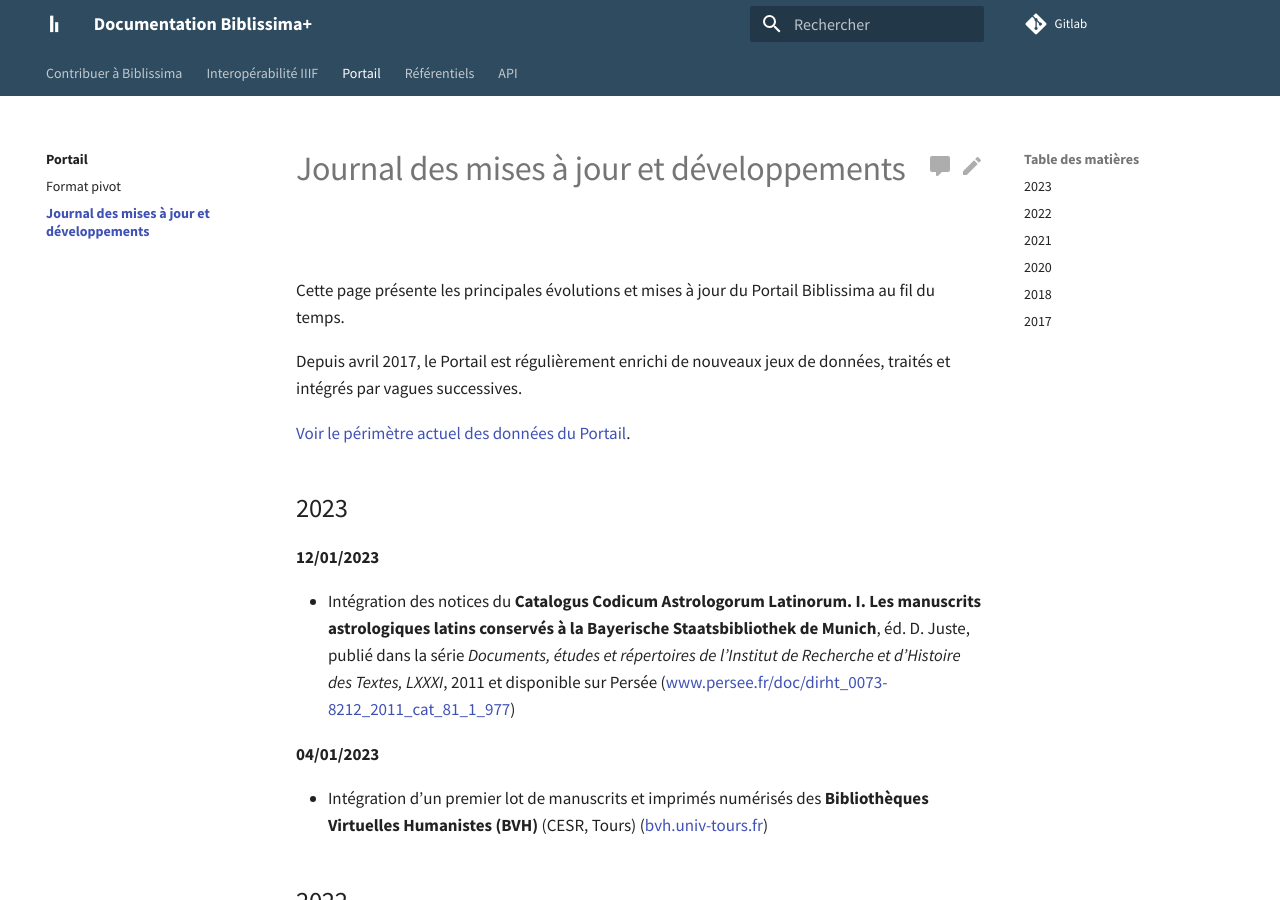
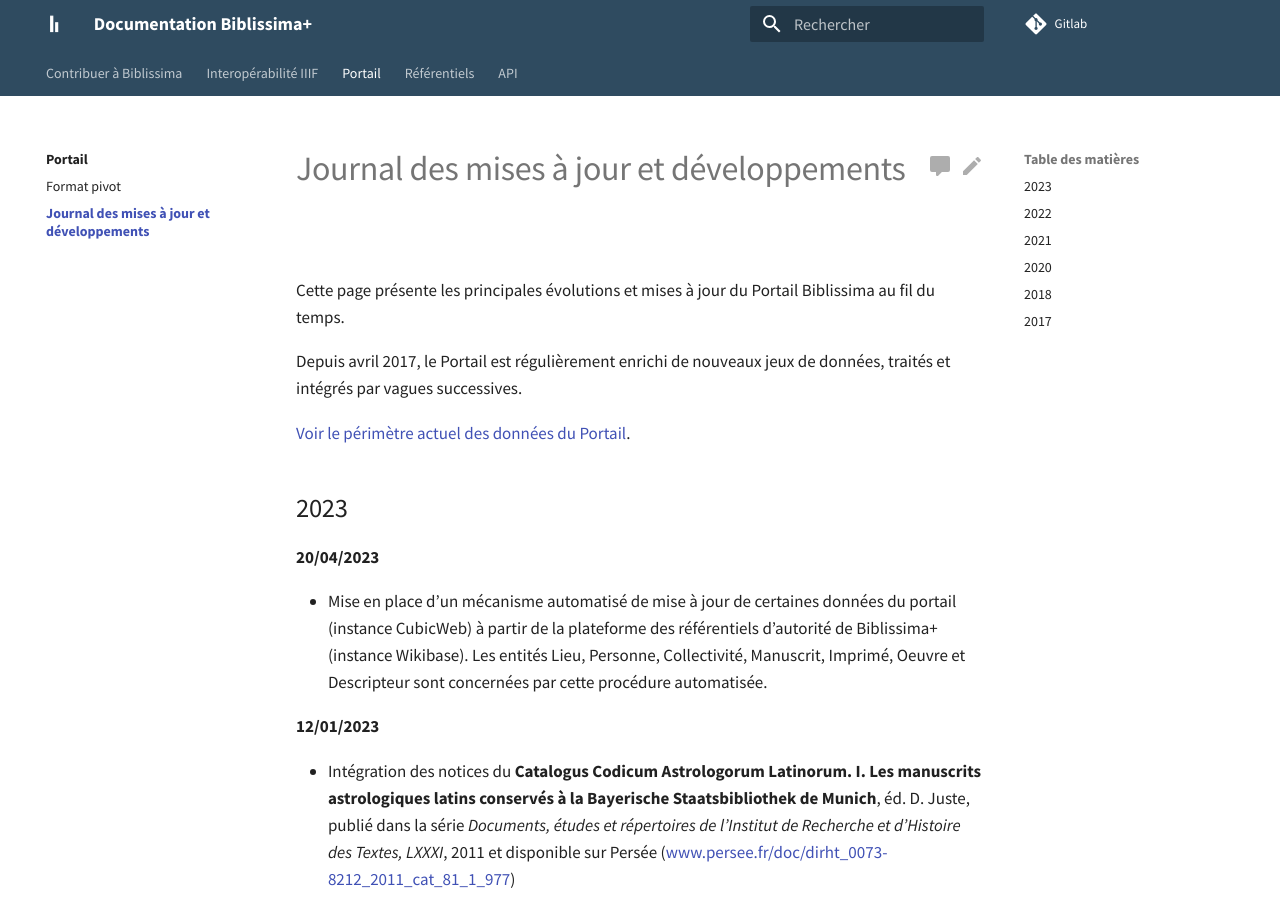
Before and after one commit to biblissima/doc.biblissima, an MkDocs documentation site: the page built from docs/portail/changelog.md, in a window 1280 px wide and 900 px high. Built offline with MkDocs 1.6.1 and Material for MkDocs 9.7.7, drawn with Linux system fonts in a browser that asks for light colours.

Commit message:
Update changelog

```diff
--- a/docs/portail/changelog.md
+++ b/docs/portail/changelog.md
@@ -8,9 +8,14 @@ Depuis avril 2017, le Portail est régulièrement enrichi de nouveaux jeux de do
 
 ## 2023
 
+**20/04/2023**
+
+- Mise en place d'un mécanisme automatisé de mise à jour de certaines données du portail (instance CubicWeb) à partir de la plateforme des référentiels d’autorité de Biblissima+ (instance Wikibase). Les entités Lieu, Personne, Collectivité, Manuscrit, Imprimé, Oeuvre et Descripteur sont concernées par cette procédure automatisée.
+
+
 **12/01/2023**
 
-- Intégration des notices du **Catalogus Codicum Astrologorum Latinorum. I. Les manuscrits astrologiques latins conservés à la Bayerische Staatsbibliothek de Munich**, éd. D. Juste, publié dans la série <em>Documents, études et répertoires de l’Institut de Recherche et d’Histoire des Textes, LXXXI</em>, 2011 et disponible sur Persée ([www.persee.fr/doc/dirht_0073-8212_2011_cat_81_1_977](https://www.persee.fr/doc/dirht_0073-8212_2011_cat_81_1_977))
+- Intégration des notices du **Catalogus Codicum Astrologorum Latinorum. I. Les manuscrits astrologiques latins conservés à la Bayerische Staatsbibliothek de Munich**, éd. D. Juste, publié dans la série _Documents, études et répertoires de l’Institut de Recherche et d’Histoire des Textes, LXXXI_, 2011 et disponible sur Persée ([www.persee.fr/doc/dirht_0073-8212_2011_cat_81_1_977](https://www.persee.fr/doc/dirht_0073-8212_2011_cat_81_1_977))
 
 **04/01/2023**
 
```
